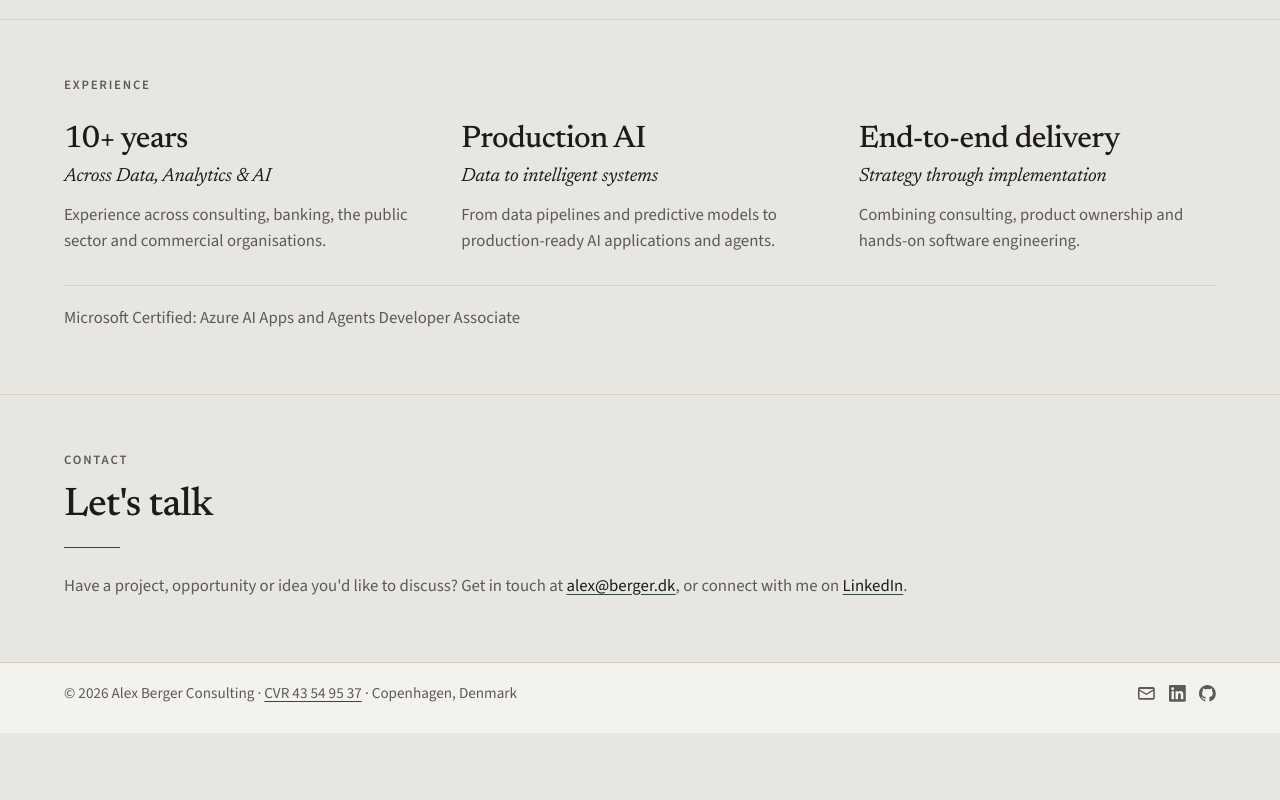
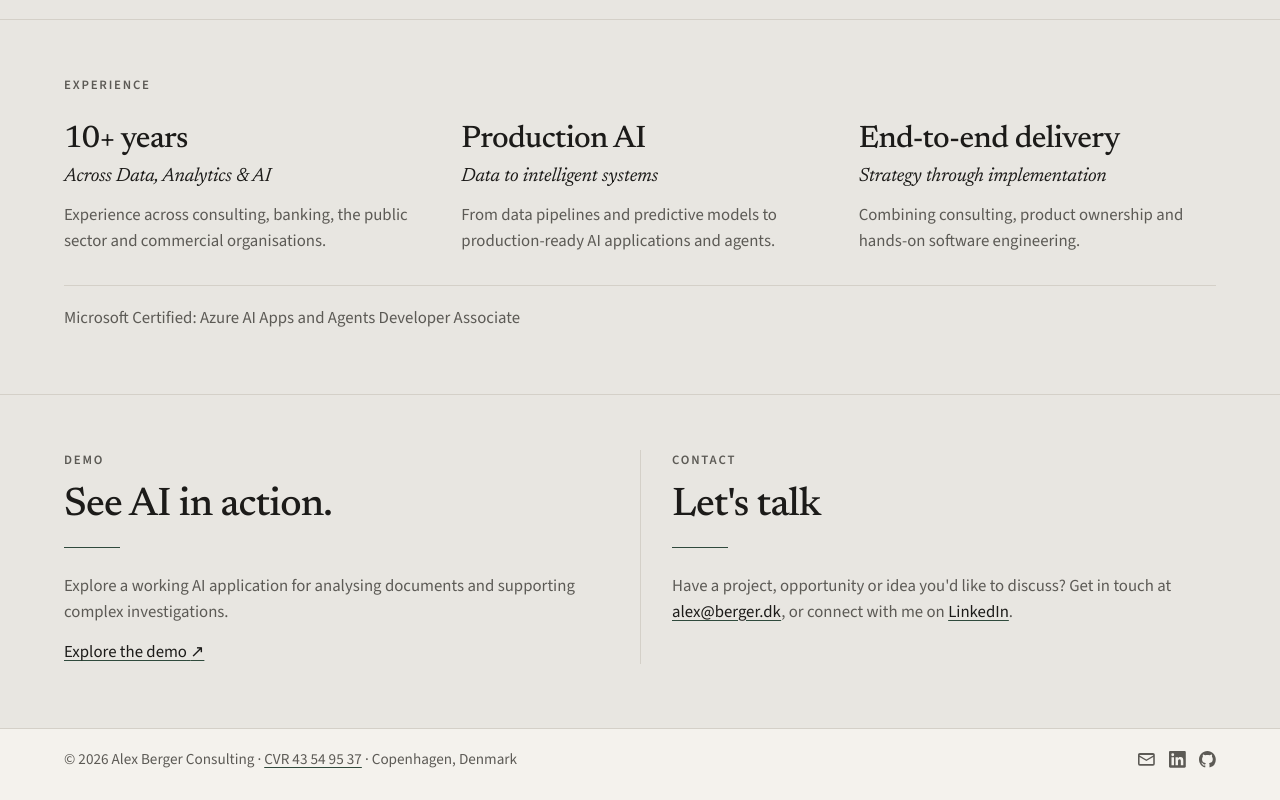
Before and after one commit to alexpberger/abc-website, a React (Vite) app: page / in a window 1280 px wide. Shown: the part 1336-2136 px from the top of the page. Before the commit the page ends 2069 px from the top, so only its background shows below. Built offline with nearby package versions, Linux system fonts and the light colour scheme.

Commit message:
Add a demo column beside contact so visitors can open a working AI application.

```diff
--- a/src/components/Contact.module.css
+++ b/src/components/Contact.module.css
@@ -13,3 +13,53 @@
 .link:hover {
   color: var(--accent);
 }
+
+.cta {
+  display: inline-block;
+  margin-top: 0.9rem;
+}
+
+.columns {
+  display: grid;
+}
+
+.column {
+  min-width: 0;
+}
+
+.column + .column {
+  margin-top: 1.5rem;
+  padding-top: 1.5rem;
+  border-top: 1px solid var(--rule);
+}
+
+@media (min-width: 900px) {
+  .columns {
+    position: relative;
+    grid-template-columns: repeat(2, minmax(0, 1fr));
+    column-gap: clamp(2.75rem, 5vw, 4.5rem);
+    align-items: start;
+  }
+
+  .columns::before {
+    content: "";
+    position: absolute;
+    top: 0;
+    bottom: 0;
+    left: 50%;
+    width: 1px;
+    background: var(--rule);
+  }
+
+  .column {
+    display: grid;
+    grid-row: span 4;
+    grid-template-rows: subgrid;
+  }
+
+  .column + .column {
+    margin-top: 0;
+    padding-top: 0;
+    border-top: 0;
+  }
+}
--- a/src/components/Contact.tsx
+++ b/src/components/Contact.tsx
@@ -9,14 +9,35 @@ export function Contact() {
     <section
       className={`${section.block} ${section.ruled}`}
       id={site.contact.id}
-      aria-labelledby="contact-title"
+      aria-labelledby="demo-title contact-title"
     >
       <div className={layout.inner}>
+        <div className={styles.columns}>
+          <div className={styles.column}>
+            <p className="section-label">{site.demo.label}</p>
+            <h2 id="demo-title" className={section.heading}>
+              {site.demo.title}
+            </h2>
+            <hr className={section.rule} />
+            <div>
+              <p className={`${section.copy} ${styles.copy}`}>{site.demo.body}</p>
+              <a
+                className={`${styles.link} ${styles.cta}`}
+                href={site.demo.href}
+                target="_blank"
+                rel="noopener noreferrer"
+              >
+                {site.demo.cta} <span aria-hidden="true">↗</span>
+              </a>
+            </div>
+          </div>
+          <div className={styles.column}>
             <p className="section-label">{site.contact.label}</p>
             <h2 id="contact-title" className={section.heading}>
               {site.contact.title}
             </h2>
             <hr className={section.rule} />
+            <div>
               <p className={`${section.copy} ${styles.copy}`}>
                 {site.contact.lead}{" "}
                 <a className={styles.link} href={site.mailto}>
@@ -34,6 +55,9 @@ export function Contact() {
                 .
               </p>
             </div>
+          </div>
+        </div>
+      </div>
     </section>
   );
 }
--- a/src/content/site.ts
+++ b/src/content/site.ts
@@ -63,6 +63,13 @@ export const site = {
     certification:
       "Microsoft Certified: Azure AI Apps and Agents Developer Associate",
   },
+  demo: {
+    label: "Demo",
+    title: "See AI in action.",
+    body: "Explore a working AI application for analysing documents and supporting complex investigations.",
+    cta: "Explore the demo",
+    href: "https://abc-rag-case-investigator-staging.purplesmoke-fa1b2384.northeurope.azurecontainerapps.io/",
+  },
   contact: {
     id: "contact",
     label: "Contact",
```
Lines whose indentation alone changed are shown as unchanged.
